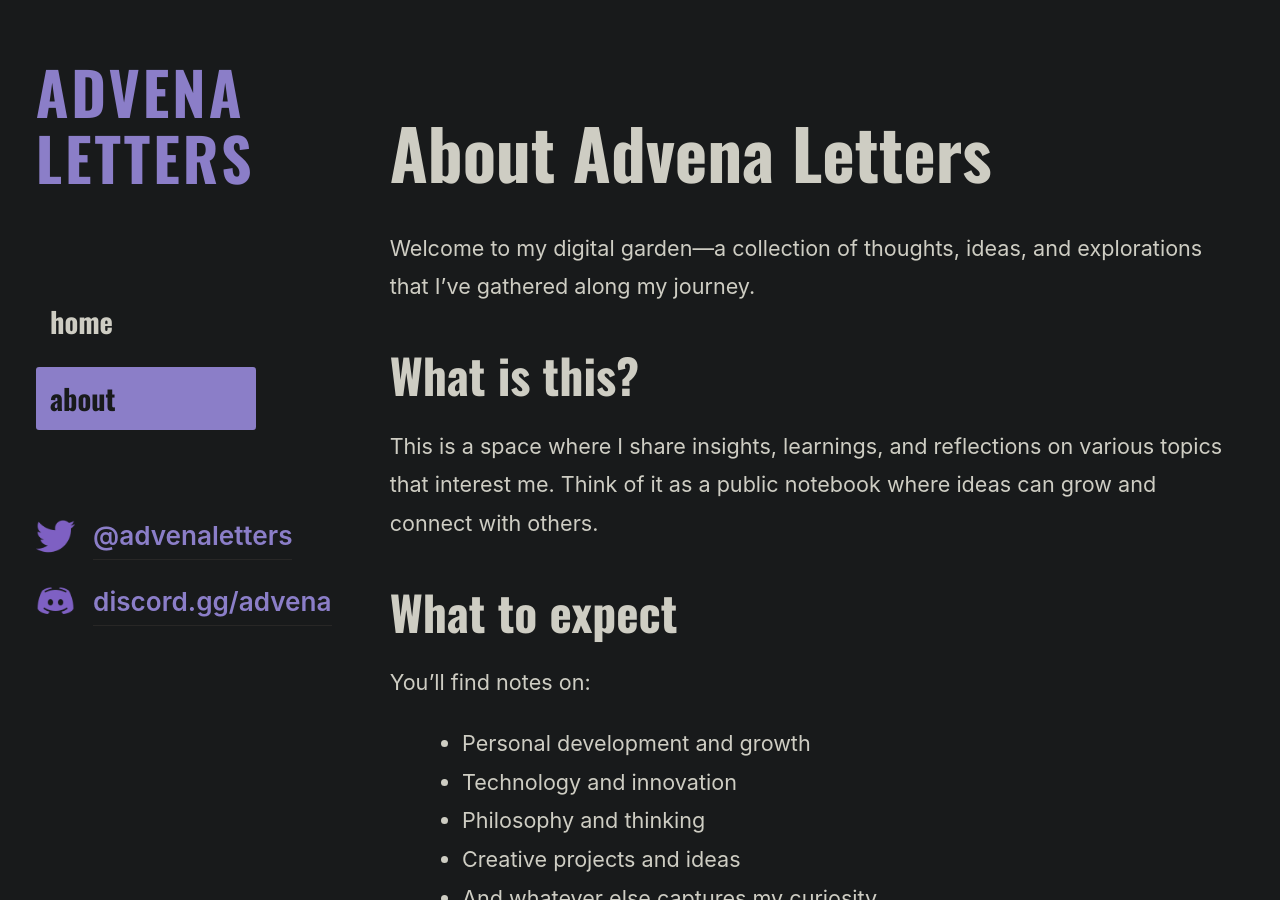
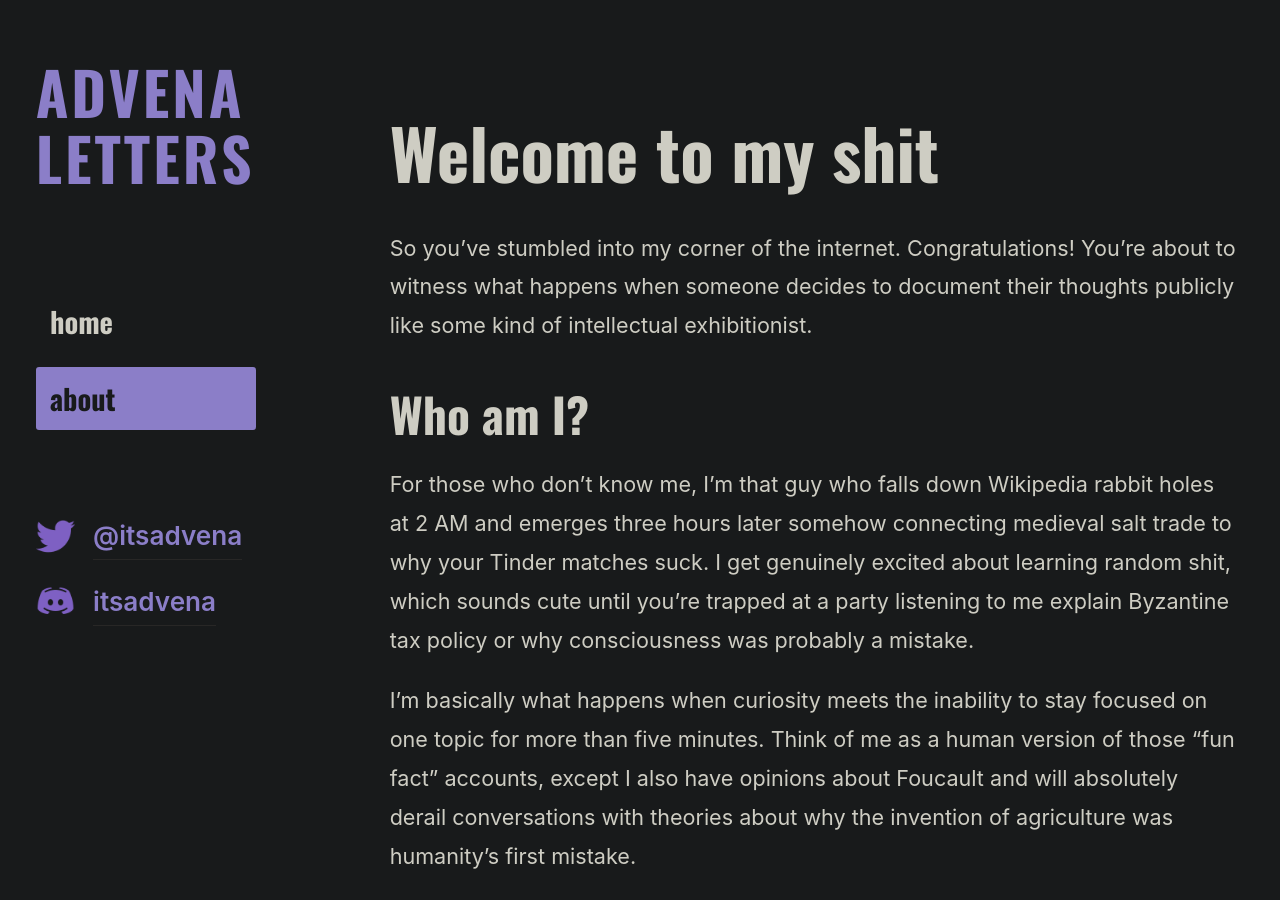
Before and after one commit to Advenaa/schizoposting, a Jekyll site: the page built from _pages/about.md, in a window 1280 px wide and 900 px high. Built offline with Jekyll 4.4.1, drawn with Linux system fonts in a browser that asks for light colours; some of the changed text lies outside the part shown.

Commit message:
fixed about

```diff
--- a/_data/contacts.yml
+++ b/_data/contacts.yml
@@ -1,9 +1,9 @@
 - name: "Twitter"
   icon: "icons8-twitter-bird-50.png"
-  url: "https://twitter.com/advenaletters"
-  label: "@advenaletters"
+  url: "https://twitter.com/itsadvena"
+  label: "@itsadvena"
 
 - name: "Discord"
   icon: "icons8-discord-50.png"
-  url: "https://discord.gg/advena"
-  label: "discord.gg/advena"
+  url: "https://discord.com/channels/@me/808397846633119774"
+  label: "itsadvena"
--- a/_pages/about.md
+++ b/_pages/about.md
@@ -4,25 +4,33 @@
 permalink: /about
 ---
 
-# About Advena Letters
+# Welcome to my shit
 
-Welcome to my digital garden—a collection of thoughts, ideas, and explorations that I've gathered along my journey.
+So you've stumbled into my corner of the internet. Congratulations! You're about to witness what happens when someone decides to document their thoughts publicly like some kind of intellectual exhibitionist.
 
-## What is this?
 
-This is a space where I share insights, learnings, and reflections on various topics that interest me. Think of it as a public notebook where ideas can grow and connect with others.
+## Who am I?
 
-## What to expect
+For those who don't know me, I'm that guy who falls down Wikipedia rabbit holes at 2 AM and emerges three hours later somehow connecting medieval salt trade to why your Tinder matches suck. I get genuinely excited about learning random shit, which sounds cute until you're trapped at a party listening to me explain Byzantine tax policy or why consciousness was probably a mistake.
 
-You'll find notes on:
-- Personal development and growth
-- Technology and innovation
-- Philosophy and thinking
-- Creative projects and ideas
-- And whatever else captures my curiosity
+I'm basically what happens when curiosity meets the inability to stay focused on one topic for more than five minutes. Think of me as a human version of those "fun fact" accounts, except I also have opinions about Foucault and will absolutely derail conversations with theories about why the invention of agriculture was humanity's first mistake.
 
-## Connect
+This is what happens when you give someone with too many thoughts and not enough therapy a website.
 
-Feel free to reach out if you'd like to discuss any of these ideas or just say hello. I'm always open to conversations and new perspectives.
 
-*This is a living document that grows and evolves over time.*
+## What You'll Find Here
+
+It's basically random shit that interests me, something like:
+
+- Notes on my personal development because we're all just walking anxiety machines trying to optimize our way out of the human condition
+- Thoughts on technology and innovation, my trading adventures (AKA "How I Learned to Stop Worrying and Love Losing Money")
+- Philosophy where I explain why existentialism is just depression with better marketing.
+
+Plus whatever creative projects aren't currently decomposing in my note drafts. Really, it's whatever captures my curiosity, which is everything, because my brain treats learning like a choose-your-own-adventure book and considers "going down rabbit holes" a legitimate hobby.
+
+## Hey, you're wrong into something
+
+Look, this whole thing is just me dumping thoughts into the void and hoping someone finds them mildly interesting. If you want to argue about something I wrote, share a random fact that blew your mind, or just tell me why I'm wrong about Byzantine trade routes, hit me up. I'm always down for conversations that start normal and somehow end with us questioning whether free will exists.
+
+---
+*Remember: if you're reading this, you're procrastinating on something more important. That's okay. We're all just avoiding the void together.*
```
Also changed, not shown: _layouts/note.html (+11 -1 lines).
